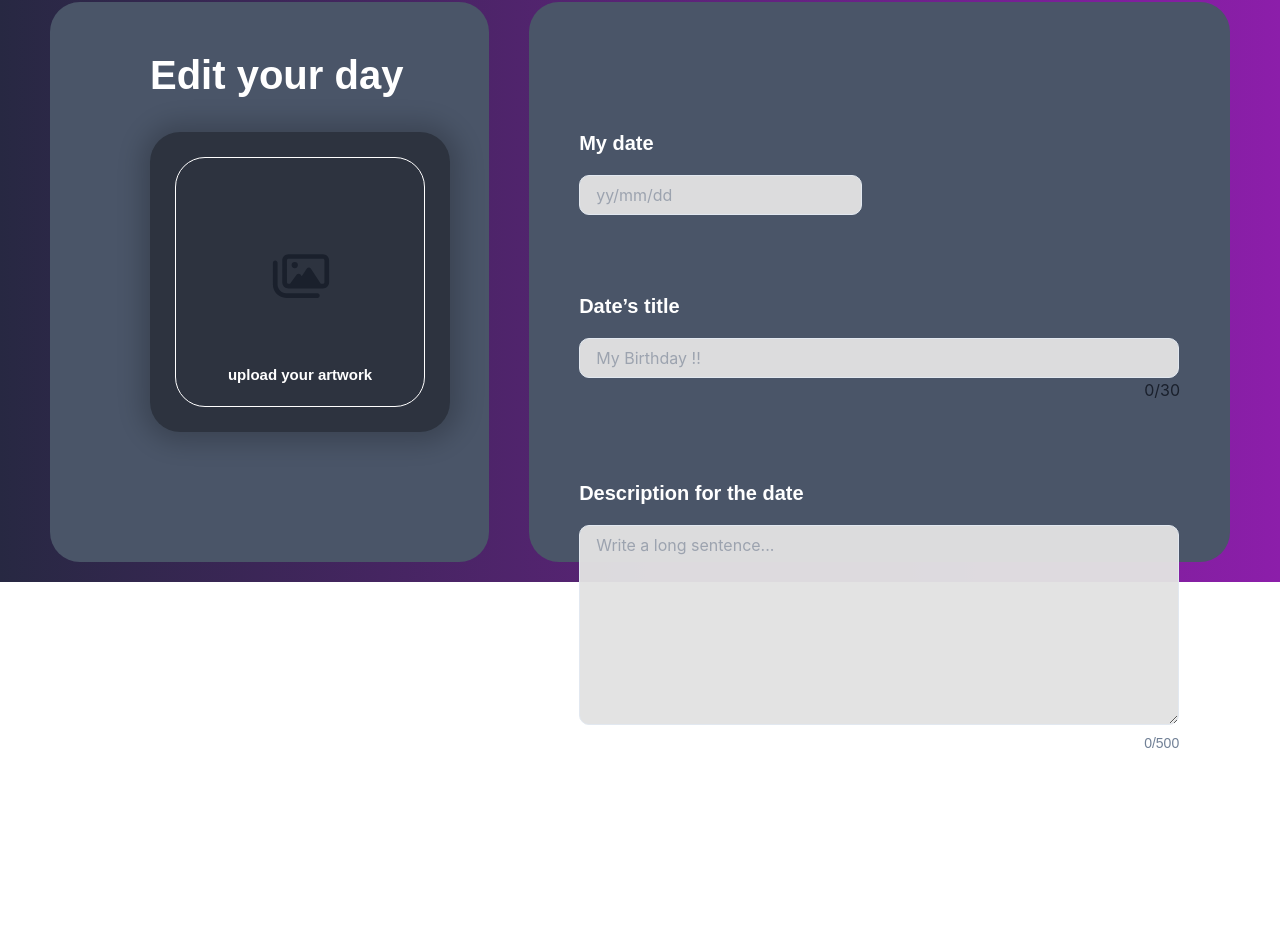
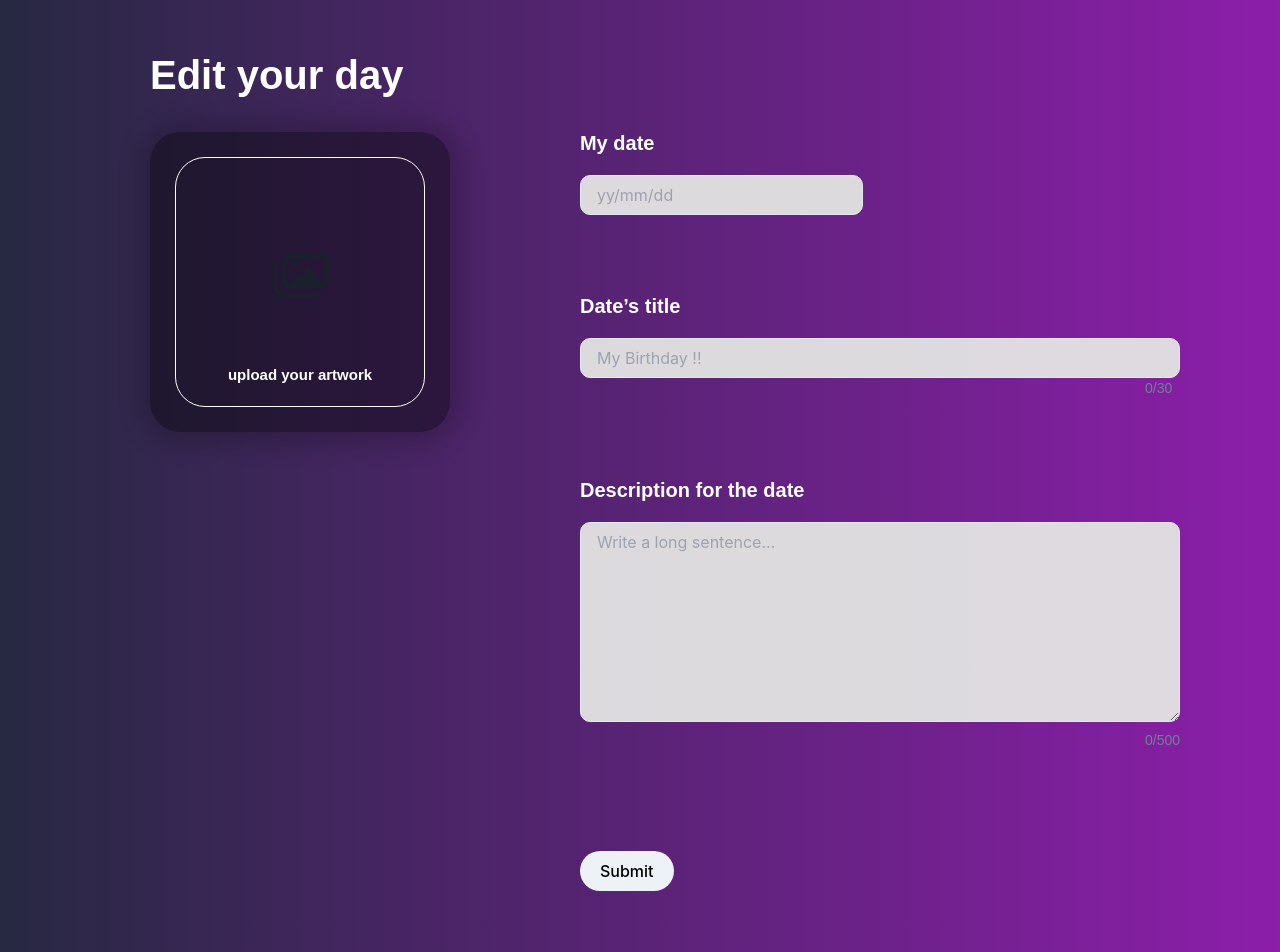
Before and after one commit to jjw3310/avalanche, a React (Create React App) app: page /purchaseDetail in a window 1280 px wide. Shown: the part 94-1046 px from the top of the page. Before the commit the page ends 848 px from the top, so only its background shows below. Built offline with nearby package versions, Linux system fonts and the light colour scheme.

Commit message:
feat: completed design of purchaseDetailPage

```diff
--- a/src/components/pages/purchaseDetail.jsx
+++ b/src/components/pages/purchaseDetail.jsx
@@ -11,6 +11,10 @@ import {
   Input,
   label,
   Textarea,
+  Button,
+  Popover,
+  PopoverTrigger,
+
 } from "@chakra-ui/react";
 import { forwardRef } from "react";
 import NavBar from "@components/templates/NavBar";
@@ -37,7 +41,7 @@ const PurchaseDetail = forwardRef((props, ref) => {
       <Box
         ref={ref}
         w={"100%"}
-        h={"600px"}
+        h={"1000px"}
         bgGradient={"linear(to-l,#8c1eaa,#272842)"}
         // paddingBottom={"200px"}
       >
@@ -52,7 +56,7 @@ const PurchaseDetail = forwardRef((props, ref) => {
           pb={5}
         >
 
-          <Box borderRadius={"30px"} h="100%" bg="gray.600" mr={"20px"} flex="3">
+          <Box borderRadius={"30px"} h="100%" mr={"20px"} flex="3">
             <Box
               position="relative"
               zIndex={1}
@@ -133,7 +137,6 @@ const PurchaseDetail = forwardRef((props, ref) => {
           <Box
             borderRadius={"30px"}
             h="100%"
-            bg="gray.600"
             ml={"20px"}
             flex="4"
             direction={{ base: "column-reverse", md: "row" }}
@@ -156,6 +159,7 @@ const PurchaseDetail = forwardRef((props, ref) => {
               </Text>
               <Input
                 mt={"20px"}
+                color="black"
                 type="text"
                 placeholder="yy/mm/dd"
                 width="283px"
@@ -178,6 +182,7 @@ const PurchaseDetail = forwardRef((props, ref) => {
               </Text>
               <Input
                 mt={"20px"}
+                color="black"
                 type="text"
                 placeholder="My Birthday !! "
                 width="600px"
@@ -189,6 +194,9 @@ const PurchaseDetail = forwardRef((props, ref) => {
                 justify="flex-end"
                 align="flex-end"
                 ml={"565px"}
+                fontFamily="sans-serif"
+                fontSize="14px"
+                color="gray.500"
               >
                 0/30
               </Text>
@@ -208,6 +216,7 @@ const PurchaseDetail = forwardRef((props, ref) => {
               </Text>
               <Textarea
                 mt="20px"
+                color="black"
                 placeholder="Write a long sentence..."
                 width="600px"
                 height="200px"
@@ -225,7 +234,34 @@ const PurchaseDetail = forwardRef((props, ref) => {
               >
                 0/500
               </Text>
-            </Box>
+
+            <Button borderRadius={"20px"} _hover={{ bg: "purple.500" }} mt={"100px"}>
+              <Popover trigger={"hover"} placement={"bottom-start"}>
+                <PopoverTrigger>
+                  <Box
+                    p={1}
+                    // mt={"164px"}
+                    fontWeight={"500"}
+                    color="black"
+                    fontStyle={"normal"}
+                    fontSize={{ base: "10px", md: "16px" }}
+                    lineHeight={"30px"}
+                    justifyContent={"center"}
+                    alignItems={"center"}
+                    _hover={{
+                      textDecoration: "none",
+                      color: "linkHoverColor",
+                    }}
+                    href="/"
+                    target="_blank"
+                  >
+                      Submit
+                  </Box>
+                </PopoverTrigger>
+              </Popover>
+            </Button>
+
+          </Box>
         </Flex>
       </Box>
     </>
```
